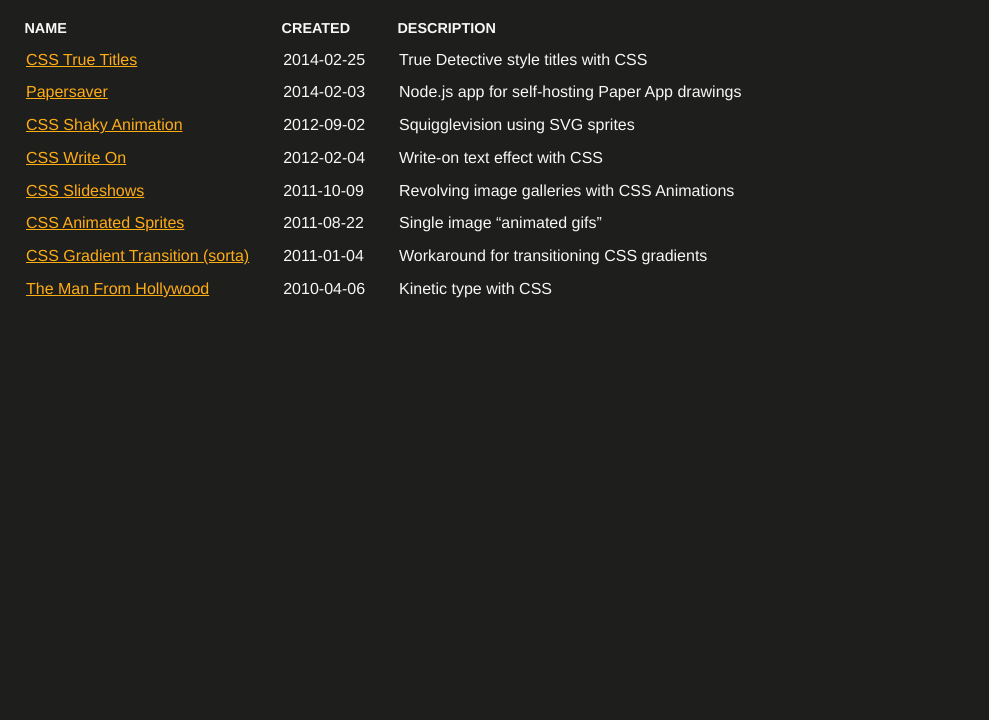
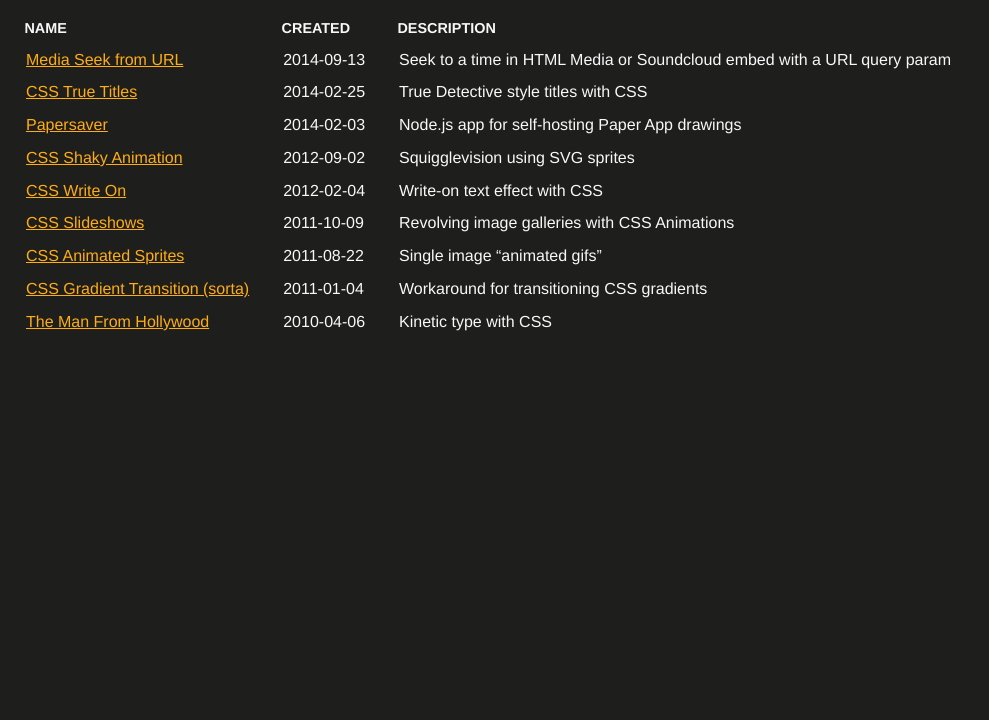
Before and after one commit to tylergaw/lab.tylergaw.com, a plain HTML site: page index.html in a window 1280 px wide. Shown: the part 80-800 px from the top of the page, without its empty margins (0-989 px from the left). Drawn offline with Linux system fonts and the light colour scheme.

Commit message:
adding Media seek from url

```diff
--- a/index.html
+++ b/index.html
@@ -19,10 +19,6 @@
 
             h1 {
                 padding: 0.2em 0.5em;
-            }
-
-            table {
-                /*width: 90%;*/
             }
 
             th {
@@ -50,6 +46,18 @@
                     Description
                 </th>
             </tr>
+            <tr>
+                <td>
+                    <a href="./media-seek-from-url">Media Seek from URL</a>
+                </td>
+                <td>
+                    2014-09-13
+                </td>
+                <td>
+                    Seek to a time in HTML Media or Soundcloud embed with a URL query param
+                </td>
+            </tr>
+
             <tr>
                 <td>
                     <a href="./css-true-titles">CSS True Titles</a>
```
